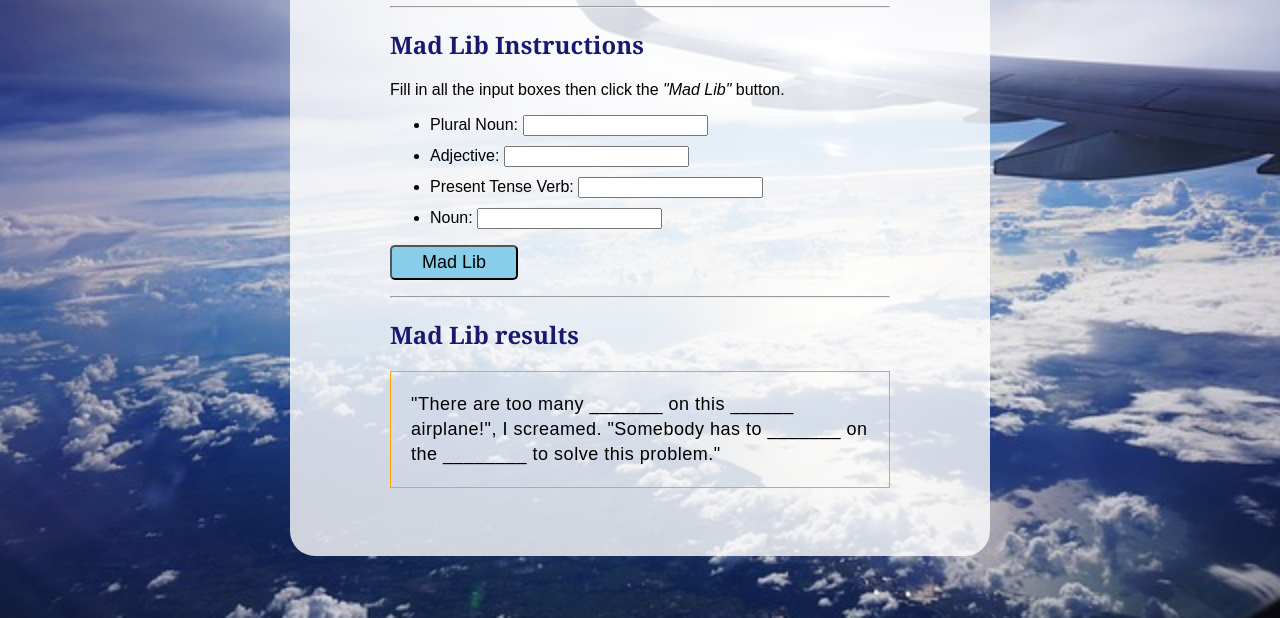
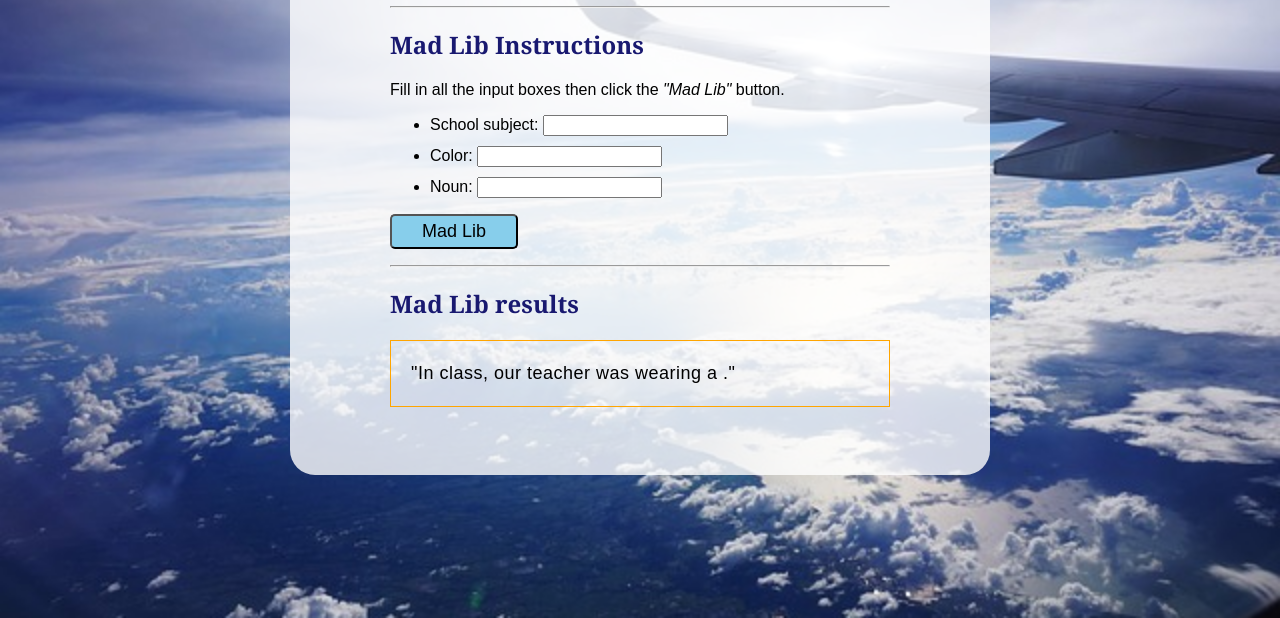
Before and after one commit to Dstobbe1234/MadLib, a plain HTML site: page index.HTML in a window 1280 px wide. Both pictures are taken after a click on the button "Mad Lib". Shown: the part 182-800 px from the top of the page. Drawn offline with Linux system fonts and the light colour scheme.

Commit message:
Done Assignment

```diff
--- a/index.HTML
+++ b/index.HTML
@@ -13,18 +13,15 @@
     <h2>Mad Lib Instructions</h2>
     <p>Fill in all the input boxes then click the <em>"Mad Lib"</em> button.</p>
     <ul>
-        <li>Plural Noun: <input type="text"></li>
-        <li>Adjective: <input type="text"></li>
-        <li>Present Tense Verb: <input type="text"></li>
-        <li>Noun: <input type="text"></li>
+        <li>School subject: <input id="school-subject" type="text"></li>
+        <li>Color: <input id="color" type="text"></li>
+        <li>Noun: <input id="noun" type="text"></li>
     </ul>
-    <p><button>Mad Lib</button></p>
+    <p><button id="mad-lib-btn">Mad Lib</button></p>
     <hr>
 
     <h2>Mad Lib results</h2>
-    <p id="result">
-        "There are too many _______ on this ______ airplane!", I screamed. "Somebody has to _______ on the ________ to solve this problem."
-    </p>
-
+    <p id="result"></p>
+    <script src="script.js"></script>
 </body>
 </html>
--- /dev/null
+++ b/script.js
@@ -0,0 +1,19 @@
+// Mad Lib with JavaScript by David
+
+// Event Listener
+document.getElementById("mad-lib-btn").addEventListener("click", buildMadLib);
+
+// Event Function
+function buildMadLib() {
+
+
+// Input
+let schoolSubject = document.getElementById("school-subject").value;
+let color = document.getElementById("color").value;
+let noun = document.getElementById("noun").value;
+// Process
+let result = '"In ' + schoolSubject + " class, our teacher was wearing a " + color + ' ' + noun + '."'
+
+// Output
+document.getElementById("result").innerHTML = result;
+}
```
